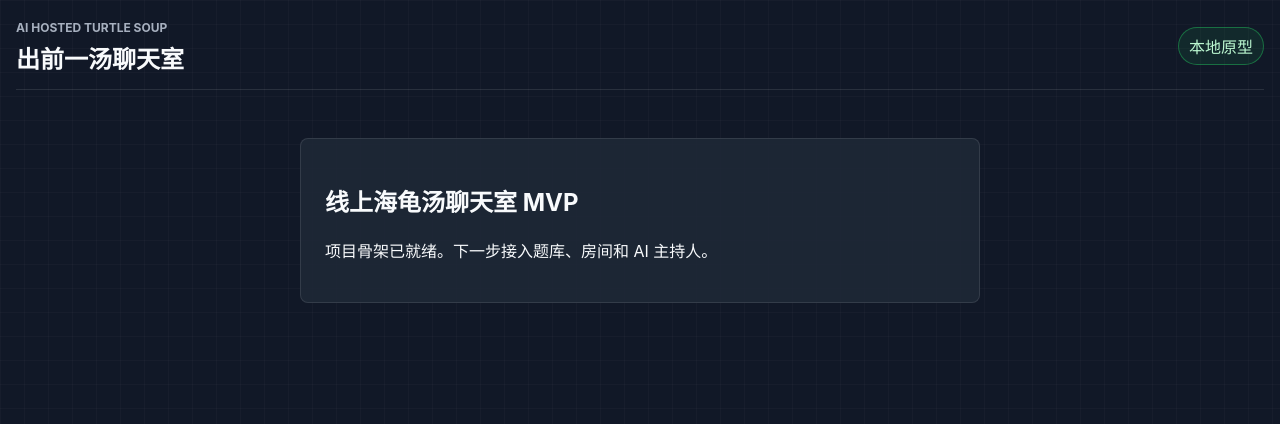
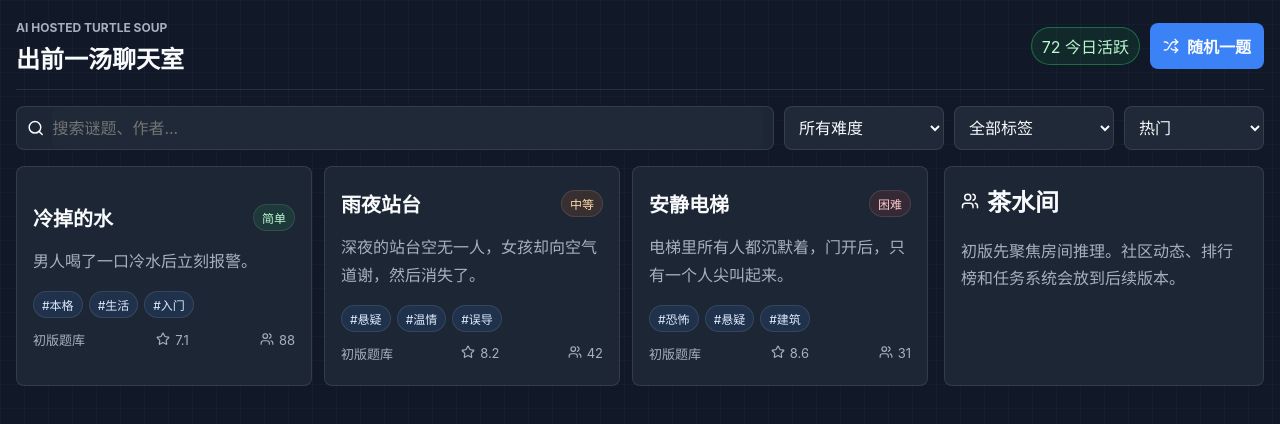
Before and after one commit to hongqipiaopiao520/turtle-soup-chatroom, a React (Vite) app in the folder turtle-soup-chatroom/: page / in a window 1280 px wide. Shown: the top 424 px of the page. Built offline with nearby package versions, Linux system fonts and the light colour scheme.

Commit message:
feat: add puzzle browsing views

```diff
--- a/turtle-soup-chatroom/src/App.tsx
+++ b/turtle-soup-chatroom/src/App.tsx
@@ -1,17 +1,42 @@
+import { useMemo, useState } from "react";
+import { HomePage } from "./components/HomePage";
+import { PuzzleDetail } from "./components/PuzzleDetail";
+import { seedPuzzles } from "./data/seedPuzzles";
+import type { Puzzle, RoomState } from "./shared/types";
+
+type View =
+  | { name: "home" }
+  | { name: "detail"; puzzle: Puzzle }
+  | { name: "room"; room: RoomState; playerId: string };
+
 export function App() {
+  const [view, setView] = useState<View>({ name: "home" });
+  const randomPuzzle = useMemo(
+    () => () => {
+      const puzzle = seedPuzzles[Math.floor(Math.random() * seedPuzzles.length)];
+      setView({ name: "detail", puzzle });
+    },
+    []
+  );
+
+  if (view.name === "detail") {
+    return (
+      <PuzzleDetail
+        puzzle={view.puzzle}
+        onBack={() => setView({ name: "home" })}
+        onStart={() => alert("房间功能将在下一任务接入")}
+      />
+    );
+  }
+
+  if (view.name === "room") {
+    return <div />;
+  }
+
   return (
-    <main className="app-shell">
-      <header className="topbar">
-        <div>
-          <span className="eyebrow">AI HOSTED TURTLE SOUP</span>
-          <h1>出前一汤聊天室</h1>
-        </div>
-        <span className="status-pill">本地原型</span>
-      </header>
-      <section className="empty-state">
-        <h2>线上海龟汤聊天室 MVP</h2>
-        <p>项目骨架已就绪。下一步接入题库、房间和 AI 主持人。</p>
-      </section>
-    </main>
+    <HomePage
+      onOpenPuzzle={(puzzle) => setView({ name: "detail", puzzle })}
+      onRandomPuzzle={randomPuzzle}
+    />
   );
 }
--- /dev/null
+++ b/turtle-soup-chatroom/src/components/HomePage.tsx
@@ -0,0 +1,82 @@
+import { Search, Shuffle, Users } from "lucide-react";
+import { useMemo, useState } from "react";
+import { seedPuzzles } from "../data/seedPuzzles";
+import { collectTags, filterPuzzles } from "../shared/puzzleFilters";
+import type { Difficulty, Puzzle, PuzzleSort } from "../shared/types";
+import { PuzzleCard } from "./PuzzleCard";
+
+export function HomePage({
+  onOpenPuzzle,
+  onRandomPuzzle
+}: {
+  onOpenPuzzle: (puzzle: Puzzle) => void;
+  onRandomPuzzle: () => void;
+}) {
+  const [query, setQuery] = useState("");
+  const [difficulty, setDifficulty] = useState<Difficulty | "all">("all");
+  const [tag, setTag] = useState<string | "all">("all");
+  const [sort, setSort] = useState<PuzzleSort>("hot");
+
+  const tags = useMemo(() => collectTags(seedPuzzles), []);
+  const puzzles = useMemo(
+    () => filterPuzzles(seedPuzzles, { query, difficulty, tag, sort }),
+    [query, difficulty, tag, sort]
+  );
+
+  return (
+    <main className="app-shell">
+      <header className="topbar">
+        <div>
+          <span className="eyebrow">AI HOSTED TURTLE SOUP</span>
+          <h1>出前一汤聊天室</h1>
+        </div>
+        <div className="top-actions">
+          <span className="status-pill">72 今日活跃</span>
+          <button className="primary-button" onClick={onRandomPuzzle}>
+            <Shuffle size={16} /> 随机一题
+          </button>
+        </div>
+      </header>
+
+      <section className="toolbar">
+        <label className="search-box">
+          <Search size={18} />
+          <input
+            value={query}
+            onChange={(event) => setQuery(event.target.value)}
+            placeholder="搜索谜题、作者..."
+          />
+        </label>
+        <select value={difficulty} onChange={(event) => setDifficulty(event.target.value as Difficulty | "all")}>
+          <option value="all">所有难度</option>
+          <option value="easy">简单</option>
+          <option value="medium">中等</option>
+          <option value="hard">困难</option>
+        </select>
+        <select value={tag} onChange={(event) => setTag(event.target.value)}>
+          <option value="all">全部标签</option>
+          {tags.map((item) => (
+            <option value={item} key={item}>{item}</option>
+          ))}
+        </select>
+        <select value={sort} onChange={(event) => setSort(event.target.value as PuzzleSort)}>
+          <option value="hot">热门</option>
+          <option value="latest">最新</option>
+          <option value="rating">评分最高</option>
+        </select>
+      </section>
+
+      <section className="home-grid">
+        <div className="puzzle-list">
+          {puzzles.map((puzzle) => (
+            <PuzzleCard puzzle={puzzle} onOpen={onOpenPuzzle} key={puzzle.id} />
+          ))}
+        </div>
+        <aside className="activity-panel">
+          <h2><Users size={18} /> 茶水间</h2>
+          <p>初版先聚焦房间推理。社区动态、排行榜和任务系统会放到后续版本。</p>
+        </aside>
+      </section>
+    </main>
+  );
+}
--- /dev/null
+++ b/turtle-soup-chatroom/src/components/PuzzleCard.tsx
@@ -0,0 +1,38 @@
+import { Star, Users } from "lucide-react";
+import type { Puzzle } from "../shared/types";
+
+const difficultyLabel = {
+  easy: "简单",
+  medium: "中等",
+  hard: "困难"
+};
+
+export function PuzzleCard({
+  puzzle,
+  onOpen
+}: {
+  puzzle: Puzzle;
+  onOpen: (puzzle: Puzzle) => void;
+}) {
+  return (
+    <button className="puzzle-card" onClick={() => onOpen(puzzle)}>
+      <div className="card-head">
+        <h3>{puzzle.title}</h3>
+        <span className={`difficulty difficulty-${puzzle.difficulty}`}>
+          {difficultyLabel[puzzle.difficulty]}
+        </span>
+      </div>
+      <p>{puzzle.surface}</p>
+      <div className="tag-row">
+        {puzzle.tags.slice(0, 3).map((tag) => (
+          <span key={tag}>#{tag}</span>
+        ))}
+      </div>
+      <div className="card-foot">
+        <span>{puzzle.author}</span>
+        <span><Star size={14} /> {puzzle.rating.toFixed(1)}</span>
+        <span><Users size={14} /> {puzzle.plays}</span>
+      </div>
+    </button>
+  );
+}
--- /dev/null
+++ b/turtle-soup-chatroom/src/components/PuzzleDetail.tsx
@@ -0,0 +1,52 @@
+import { ArrowLeft, Play, Star, Users } from "lucide-react";
+import type { Puzzle } from "../shared/types";
+
+const difficultyLabel = {
+  easy: "简单",
+  medium: "中等",
+  hard: "困难"
+};
+
+export function PuzzleDetail({
+  puzzle,
+  onBack,
+  onStart
+}: {
+  puzzle: Puzzle;
+  onBack: () => void;
+  onStart: (puzzle: Puzzle) => void;
+}) {
+  return (
+    <main className="app-shell detail-shell">
+      <button className="ghost-button" onClick={onBack}>
+        <ArrowLeft size={16} /> 返回
+      </button>
+      <section className="detail-panel">
+        <div className="detail-title-row">
+          <div>
+            <h1>{puzzle.title}</h1>
+            <div className="tag-row">
+              <span className={`difficulty difficulty-${puzzle.difficulty}`}>
+                {difficultyLabel[puzzle.difficulty]}
+              </span>
+              {puzzle.tags.map((tag) => (
+                <span key={tag}>#{tag}</span>
+              ))}
+            </div>
+          </div>
+          <button className="primary-button" onClick={() => onStart(puzzle)}>
+            <Play size={16} /> 开始游戏
+          </button>
+        </div>
+        <h2>🍜 汤面</h2>
+        <p className="surface-text">{puzzle.surface}</p>
+        <div className="stats-grid">
+          <span><Star size={16} /> {puzzle.rating.toFixed(1)} / 10</span>
+          <span><Users size={16} /> {puzzle.plays} 游玩</span>
+          <span>平均提问 12.9 次</span>
+          <span>通关率 62%</span>
+        </div>
+      </section>
+    </main>
+  );
+}
--- a/turtle-soup-chatroom/src/styles.css
+++ b/turtle-soup-chatroom/src/styles.css
@@ -78,3 +78,230 @@ select {
   background: rgba(31, 41, 55, 0.9);
   padding: 24px;
 }
+
+.top-actions,
+.card-head,
+.card-foot,
+.detail-title-row,
+.stats-grid span,
+.ghost-button,
+.primary-button {
+  display: flex;
+  align-items: center;
+}
+
+.top-actions {
+  gap: 10px;
+  flex-wrap: wrap;
+  justify-content: flex-end;
+}
+
+.primary-button,
+.ghost-button {
+  gap: 8px;
+  border-radius: 8px;
+  border: 1px solid var(--border);
+  color: var(--text);
+  cursor: pointer;
+  padding: 10px 12px;
+}
+
+.primary-button {
+  background: var(--blue);
+  border-color: rgba(59, 130, 246, 0.7);
+  font-weight: 700;
+}
+
+.ghost-button {
+  background: rgba(255, 255, 255, 0.04);
+}
+
+.toolbar {
+  display: grid;
+  grid-template-columns: minmax(220px, 1fr) 160px 160px 140px;
+  gap: 10px;
+  margin: 16px 0;
+}
+
+.search-box {
+  display: flex;
+  align-items: center;
+  gap: 8px;
+  border: 1px solid var(--border);
+  border-radius: 8px;
+  background: rgba(31, 41, 55, 0.9);
+  padding: 0 10px;
+}
+
+.search-box input,
+.toolbar select {
+  width: 100%;
+  min-height: 42px;
+  border: 1px solid var(--border);
+  border-radius: 8px;
+  background: var(--panel);
+  color: var(--text);
+  padding: 0 10px;
+}
+
+.search-box input {
+  border: 0;
+  padding: 0;
+  outline: 0;
+}
+
+.home-grid {
+  display: grid;
+  grid-template-columns: minmax(0, 1fr) 320px;
+  gap: 16px;
+}
+
+.puzzle-list {
+  display: grid;
+  grid-template-columns: repeat(auto-fill, minmax(280px, 1fr));
+  gap: 12px;
+}
+
+.puzzle-card,
+.activity-panel,
+.detail-panel {
+  border: 1px solid var(--border);
+  border-radius: 8px;
+  background: rgba(31, 41, 55, 0.92);
+}
+
+.puzzle-card {
+  min-height: 220px;
+  padding: 16px;
+  color: var(--text);
+  cursor: pointer;
+  text-align: left;
+}
+
+.puzzle-card:hover {
+  border-color: rgba(59, 130, 246, 0.55);
+}
+
+.card-head {
+  justify-content: space-between;
+  gap: 10px;
+}
+
+.card-head h3 {
+  margin: 0;
+  font-size: 20px;
+}
+
+.puzzle-card p,
+.activity-panel p {
+  color: var(--muted);
+  line-height: 1.7;
+}
+
+.tag-row {
+  display: flex;
+  flex-wrap: wrap;
+  gap: 6px;
+  margin: 12px 0;
+}
+
+.tag-row span,
+.difficulty {
+  border-radius: 999px;
+  border: 1px solid var(--border);
+  padding: 4px 8px;
+  font-size: 12px;
+  color: #dbeafe;
+  background: rgba(59, 130, 246, 0.12);
+}
+
+.difficulty-easy {
+  color: #bbf7d0;
+  background: rgba(34, 197, 94, 0.12);
+}
+
+.difficulty-medium {
+  color: #fed7aa;
+  background: rgba(249, 115, 22, 0.12);
+}
+
+.difficulty-hard {
+  color: #fecaca;
+  background: rgba(239, 68, 68, 0.12);
+}
+
+.card-foot {
+  justify-content: space-between;
+  gap: 8px;
+  color: var(--muted);
+  font-size: 13px;
+}
+
+.card-foot span,
+.stats-grid span {
+  display: inline-flex;
+  gap: 5px;
+}
+
+.activity-panel {
+  padding: 16px;
+}
+
+.activity-panel h2 {
+  display: flex;
+  align-items: center;
+  gap: 8px;
+  margin-top: 0;
+}
+
+.detail-shell {
+  max-width: 1100px;
+  margin: 0 auto;
+}
+
+.detail-panel {
+  margin-top: 14px;
+  padding: 20px;
+}
+
+.detail-title-row {
+  justify-content: space-between;
+  align-items: flex-start;
+  gap: 16px;
+}
+
+.detail-title-row h1 {
+  margin: 0;
+}
+
+.surface-text {
+  color: #e5e7eb;
+  line-height: 1.9;
+  font-size: 17px;
+}
+
+.stats-grid {
+  display: grid;
+  grid-template-columns: repeat(4, minmax(0, 1fr));
+  gap: 10px;
+  margin-top: 18px;
+}
+
+.stats-grid span {
+  justify-content: center;
+  border: 1px solid var(--border);
+  border-radius: 8px;
+  background: var(--panel-2);
+  padding: 12px;
+}
+
+@media (max-width: 900px) {
+  .toolbar,
+  .home-grid {
+    grid-template-columns: 1fr;
+  }
+
+  .stats-grid {
+    grid-template-columns: repeat(2, minmax(0, 1fr));
+  }
+}
```
Also changed, not shown: turtle-soup-chatroom/src/client/socket.ts (added, +8 -0 lines).
